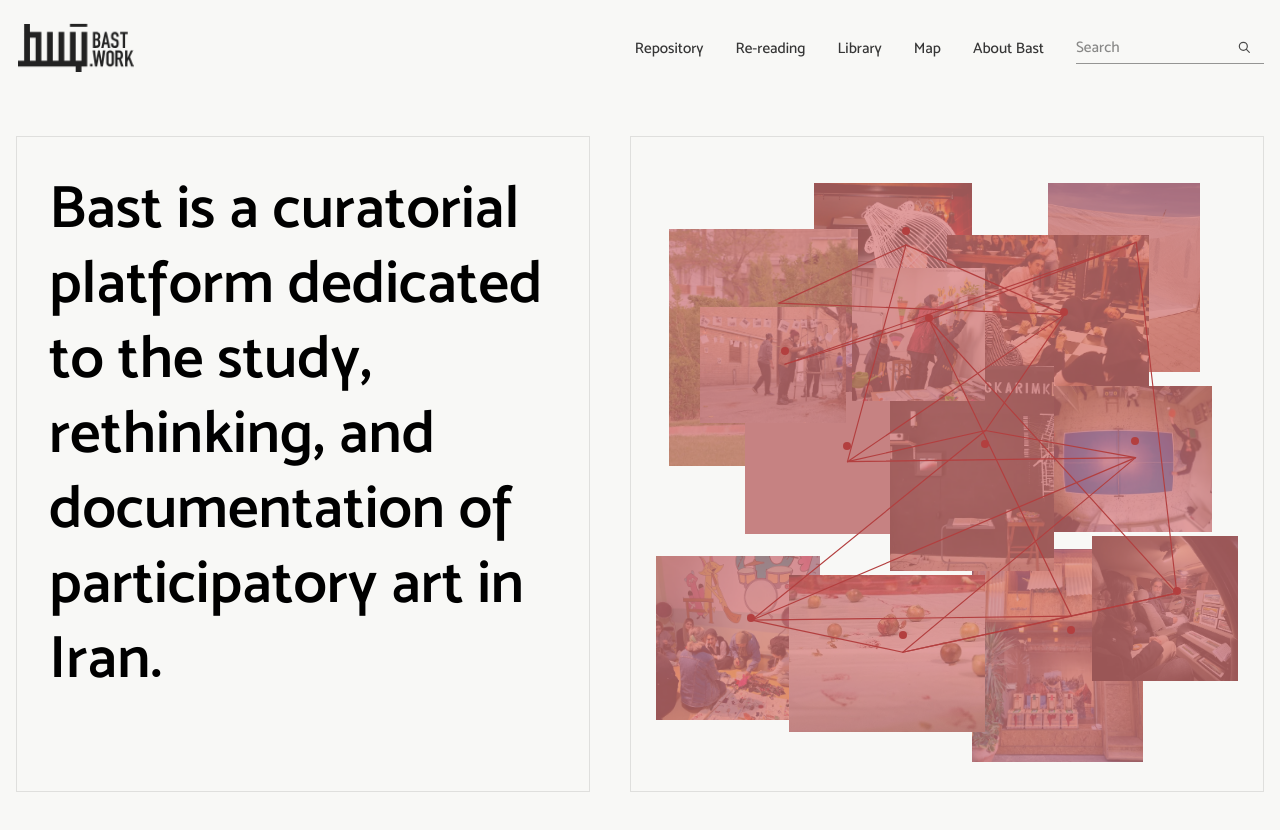
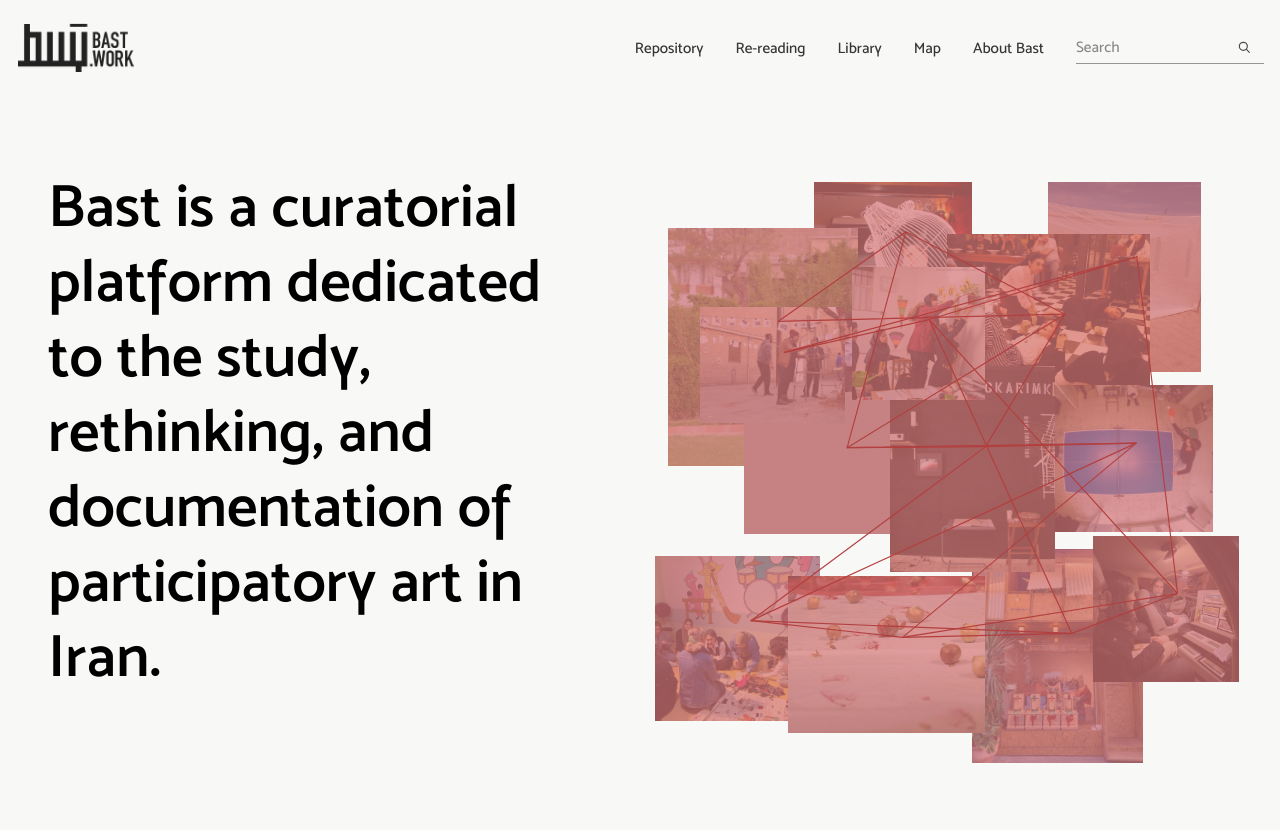
Before and after one commit to negarlatifian/bast, a Next.js app: page / in a window 1280 px wide. Built offline with nearby package versions, Linux system fonts and the light colour scheme; grey boxes are pictures that could not be loaded.

Commit message:
Make home preview draggable

```diff
--- a/app/page.tsx
+++ b/app/page.tsx
@@ -16,7 +16,7 @@ export default function Page() {
   return (
     <MainLayout>
       <section className='grid min-h-[calc(100dvh-7rem)] gap-8 py-8 lg:grid-cols-[0.95fr_1.05fr] lg:items-stretch lg:gap-10 lg:py-10'>
-        <div className='flex items-start border border-black/10 p-5 sm:p-7 lg:p-8'>
+        <div className='flex items-start p-5 sm:p-7 lg:p-8'>
           <h1 className='max-w-3xl text-4xl font-semibold leading-tight tracking-normal text-black sm:text-5xl sm:leading-tight lg:text-6xl'>
             Bast is a curatorial platform dedicated to the study, rethinking,
             and documentation of participatory art in Iran.
--- a/components/HomeRepositoryPreview.tsx
+++ b/components/HomeRepositoryPreview.tsx
@@ -1,5 +1,8 @@
+'use client';
+
 import Image from 'next/image';
-import Link from 'next/link';
+import { useRouter } from 'next/navigation';
+import { PointerEvent, useMemo, useRef, useState } from 'react';
 
 type HomePreviewProject = {
   slug: string;
@@ -27,34 +30,139 @@ const positions = [
   { x: 11, y: 26, w: 23, a: 'aspect-[5/4]', z: 14 },
 ];
 
-function getPosition(index: number) {
+type PreviewPosition = (typeof positions)[number];
+
+type DragState = {
+  index: number;
+  pointerId: number;
+  startClientX: number;
+  startClientY: number;
+  startX: number;
+  startY: number;
+  moved: boolean;
+};
+
+function getInitialPosition(index: number) {
   return positions[index % positions.length];
 }
 
-function getNodePoint(index: number) {
-  const position = getPosition(index);
+function getNodePoint(position: PreviewPosition) {
+  const aspectHeightMultiplier =
+    position.a === 'aspect-[4/5]' ? 1.25 : position.a === 'aspect-[1/1]' ? 1 : 0.8;
 
   return {
     x: position.x + position.w * 0.58,
-    y: position.y + position.w * 0.38,
+    y: position.y + position.w * aspectHeightMultiplier * 0.38,
   };
 }
 
 export default function HomeRepositoryPreview({
   projects,
 }: HomeRepositoryPreviewProps) {
+  const router = useRouter();
+  const containerRef = useRef<HTMLDivElement>(null);
+  const dragStateRef = useRef<DragState | null>(null);
+  const [previewPositions, setPreviewPositions] = useState<PreviewPosition[]>(
+    () => projects.map((_, index) => getInitialPosition(index))
+  );
+  const points = useMemo(
+    () => previewPositions.map((position) => getNodePoint(position)),
+    [previewPositions]
+  );
   const path = projects
     .map((_, index) => {
-      const point = getNodePoint(index);
+      const point = points[index];
       return `${index === 0 ? 'M' : 'L'} ${point.x} ${point.y}`;
     })
     .join(' ');
 
+  const openRepository = () => {
+    router.push('/repository');
+  };
+
+  const handlePointerDown = (
+    event: PointerEvent<HTMLDivElement>,
+    index: number
+  ) => {
+    const position = previewPositions[index];
+
+    dragStateRef.current = {
+      index,
+      pointerId: event.pointerId,
+      startClientX: event.clientX,
+      startClientY: event.clientY,
+      startX: position.x,
+      startY: position.y,
+      moved: false,
+    };
+
+    event.currentTarget.setPointerCapture(event.pointerId);
+  };
+
+  const handlePointerMove = (event: PointerEvent<HTMLDivElement>) => {
+    const dragState = dragStateRef.current;
+    const container = containerRef.current;
+
+    if (!dragState || dragState.pointerId !== event.pointerId || !container) {
+      return;
+    }
+
+    const containerRect = container.getBoundingClientRect();
+    const deltaX = ((event.clientX - dragState.startClientX) / containerRect.width) * 100;
+    const deltaY = ((event.clientY - dragState.startClientY) / containerRect.height) * 100;
+
+    if (Math.abs(deltaX) > 0.35 || Math.abs(deltaY) > 0.35) {
+      dragState.moved = true;
+    }
+
+    setPreviewPositions((currentPositions) =>
+      currentPositions.map((position, index) => {
+        if (index !== dragState.index) {
+          return position;
+        }
+
+        return {
+          ...position,
+          x: Math.min(92 - position.w * 0.3, Math.max(-position.w * 0.15, dragState.startX + deltaX)),
+          y: Math.min(88, Math.max(0, dragState.startY + deltaY)),
+        };
+      })
+    );
+  };
+
+  const handlePointerUp = (event: PointerEvent<HTMLDivElement>) => {
+    const dragState = dragStateRef.current;
+
+    if (!dragState || dragState.pointerId !== event.pointerId) {
+      return;
+    }
+
+    dragStateRef.current = null;
+    event.currentTarget.releasePointerCapture(event.pointerId);
+
+    if (!dragState.moved) {
+      openRepository();
+    }
+  };
+
   return (
-    <Link
-      href='/repository'
+    <div
+      ref={containerRef}
+      role='link'
+      tabIndex={0}
       aria-label='Open Bast repository'
-      className='group relative block min-h-[32rem] overflow-hidden border border-black/10 bg-[#f8f8f6] sm:min-h-[38rem] lg:min-h-[calc(100dvh-9rem)]'
+      onClick={(event) => {
+        if (event.target === event.currentTarget) {
+          openRepository();
+        }
+      }}
+      onKeyDown={(event) => {
+        if (event.key === 'Enter' || event.key === ' ') {
+          event.preventDefault();
+          openRepository();
+        }
+      }}
+      className='group relative min-h-[32rem] overflow-hidden bg-[#f8f8f6] outline-none sm:min-h-[38rem] lg:min-h-[calc(100dvh-9rem)]'
     >
       <svg
         aria-hidden='true'
@@ -72,8 +180,8 @@ export default function HomeRepositoryPreview({
         >
           {path && <path d={path} />}
           {projects.slice(0, -2).map((_, index) => {
-            const firstPoint = getNodePoint(index);
-            const secondPoint = getNodePoint(index + 2);
+            const firstPoint = points[index];
+            const secondPoint = points[index + 2];
 
             return (
               <path
@@ -86,13 +194,18 @@ export default function HomeRepositoryPreview({
       </svg>
 
       {projects.map((project, index) => {
-        const position = getPosition(index);
-        const point = getNodePoint(index);
+        const position = previewPositions[index];
 
         return (
           <div
             key={project.slug}
-            className={`absolute ${position.a} transition-transform duration-500 group-hover:scale-[1.025]`}
+            onPointerDown={(event) => handlePointerDown(event, index)}
+            onPointerMove={handlePointerMove}
+            onPointerUp={handlePointerUp}
+            onPointerCancel={() => {
+              dragStateRef.current = null;
+            }}
+            className={`absolute ${position.a} cursor-grab touch-none select-none transition-transform duration-500 active:cursor-grabbing group-hover:scale-[1.025]`}
             style={{
               left: `${position.x}%`,
               top: `${position.y}%`,
@@ -106,18 +219,12 @@ export default function HomeRepositoryPreview({
               fill
               sizes='(min-width: 1024px) 24vw, 44vw'
               className='object-cover'
+              draggable={false}
             />
             <div className='absolute inset-0 bg-[#d67878]/72' />
-            <span
-              className='absolute z-40 h-2 w-2 -translate-x-1/2 -translate-y-1/2 rounded-full bg-[#b33f3f]'
-              style={{
-                left: `${((point.x - position.x) / position.w) * 100}%`,
-                top: `${((point.y - position.y) / position.w) * 100}%`,
-              }}
-            />
           </div>
         );
       })}
-    </Link>
+    </div>
   );
 }
--- a/components/MainLayout.tsx
+++ b/components/MainLayout.tsx
@@ -40,7 +40,7 @@ export default function MainLayout({
       >
         <div className='mx-auto flex w-full max-w-none items-center justify-between px-2 py-2 sm:px-3 lg:px-4'>
           <Link
-            href='/repository'
+            href='/'
             className='logo-wrapper text-[0.95rem] font-semibold text-black sm:text-xl'
             aria-label='Bast home'
           >
```
